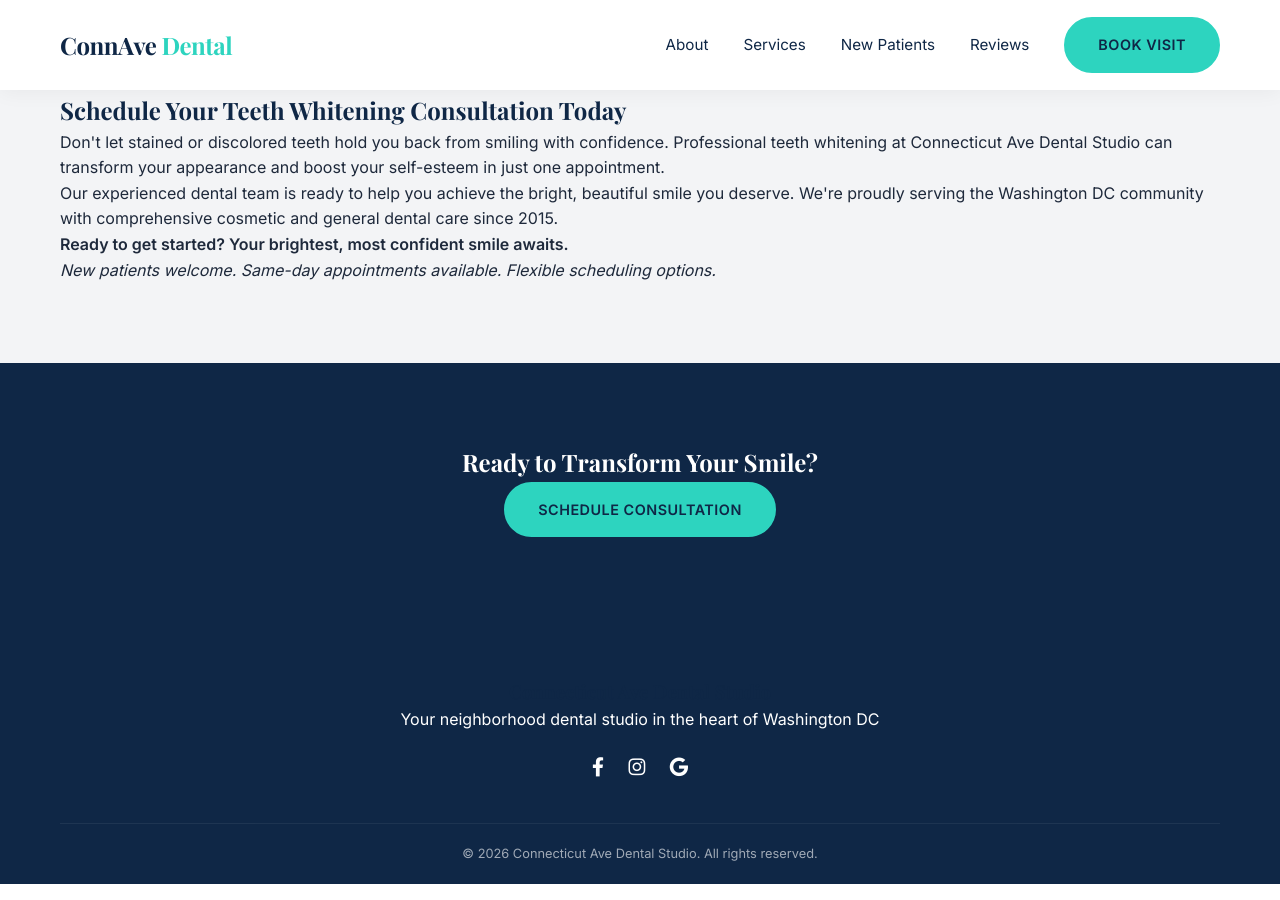
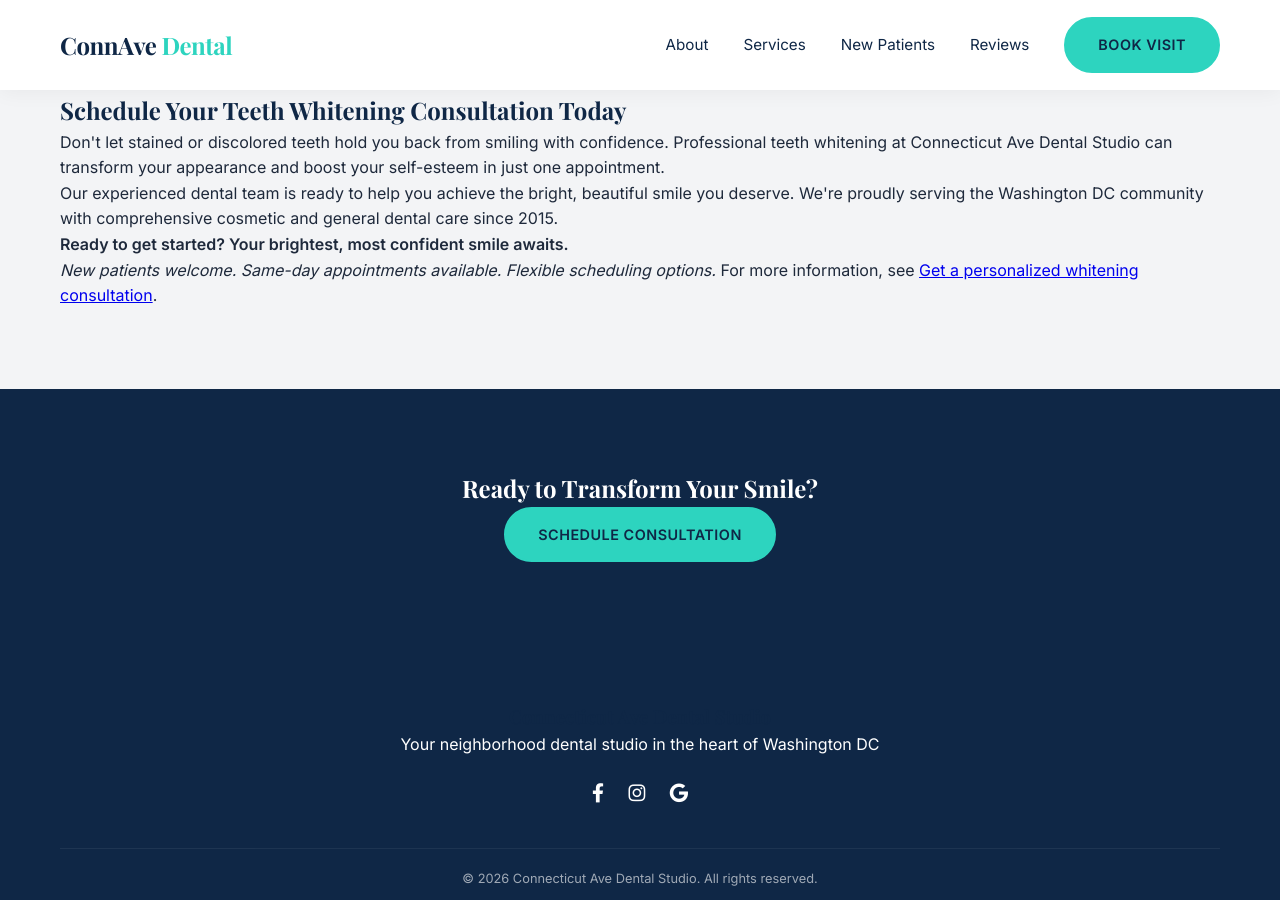
Before and after one commit to asquitt/asquitt.github.io, a Jekyll site: the page teeth-whitening.html, which Jekyll copies as it is, in a window 1280 px wide and 900 px high, scrolled down 1863 px. Built offline with Jekyll 4.4.1, drawn with Linux system fonts in a browser that asks for light colours.

Commit message:
Add internal links: Get a personalized whitening consultation

```diff
--- a/teeth-whitening.html
+++ b/teeth-whitening.html
@@ -323,7 +323,7 @@
 <p>Don't let stained or discolored teeth hold you back from smiling with confidence. Professional teeth whitening at Connecticut Ave Dental Studio can transform your appearance and boost your self-esteem in just one appointment.</p>
 <p>Our experienced dental team is ready to help you achieve the bright, beautiful smile you deserve. We're proudly serving the Washington DC community with comprehensive cosmetic and general dental care since 2015.</p>
 <p><strong>Ready to get started? Your brightest, most confident smile awaits.</strong></p>
-<p><em>New patients welcome. Same-day appointments available. Flexible scheduling options.</em></p>
+<p><em>New patients welcome. Same-day appointments available. Flexible scheduling options.</em> For more information, see <a href="https://asquitt.github.io/#contact">Get a personalized whitening consultation</a>.</p>
 </div>
 </section>
 <section class="section testimonials">
```
